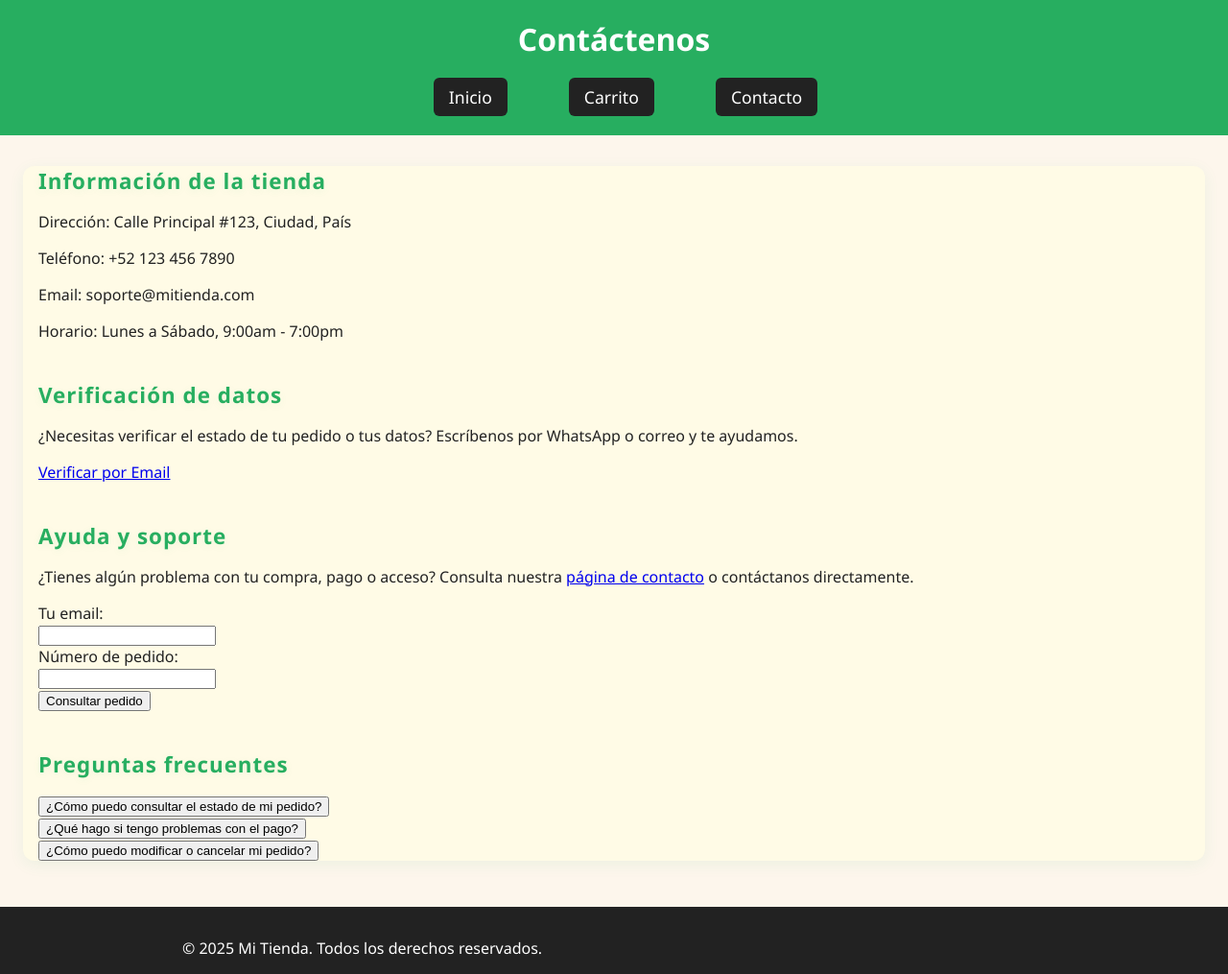
After one commit to exael2000/TiendaAbarrotesFlaskStripe, a Flask app: page /contacto in a window 1280 px wide. The commit adds this page. Shown: the whole page at 96% size. Run offline with Flask 3, Linux system fonts and the light colour scheme.

Commit message:
Agrega sección de preguntas frecuentes y mejora página de contacto

```diff
--- a/mi_tienda/app.py
+++ b/mi_tienda/app.py
@@ -2,6 +2,8 @@ import os
 import json
 from pathlib import Path
 from datetime import datetime
+import smtplib
+from email.message import EmailMessage
 
 from flask import (
     Flask, render_template, request, redirect, url_for,
@@ -366,9 +368,35 @@ def admin_new_product():
     return render_template("admin/new_product.html")
 
 
-@app.route("/ayuda")
-def ayuda():
-    return render_template("ayuda.html")
+@app.route("/contacto")
+def contacto():
+    return render_template("contacto.html", now=datetime.now())
+
+@app.route("/consultar-pedido", methods=["POST"])
+def consultar_pedido():
+    email = request.form.get("email")
+    pedido = request.form.get("pedido")
+    # Configura tu email y contraseña (usa variables de entorno en producción)
+    remitente = "tu_email@gmail.com"
+    password = "tu_contraseña"
+    destinatario = email
+    asunto = "Consulta de pedido"
+    mensaje = f"Hola, recibimos tu consulta sobre el pedido #{pedido}. Pronto te contactaremos con la información."
+
+    msg = EmailMessage()
+    msg.set_content(mensaje)
+    msg["Subject"] = asunto
+    msg["From"] = remitente
+    msg["To"] = destinatario
+
+    try:
+        with smtplib.SMTP_SSL("smtp.gmail.com", 465) as smtp:
+            smtp.login(remitente, password)
+            smtp.send_message(msg)
+        flash("Consulta enviada correctamente. Revisa tu correo.", "success")
+    except Exception as e:
+        flash(f"Error al enviar el correo: {e}", "error")
+    return redirect(url_for("contacto"))
 
 # ------------------------------
 # Main
--- a/mi_tienda/templates/cart.html
+++ b/mi_tienda/templates/cart.html
@@ -11,7 +11,7 @@
     <h1>Carrito de compras</h1>
     <nav>
       <a href="{{ url_for('index') }}">Inicio</a>
-      <a href="{{ url_for('ayuda') }}">Ayuda</a>
+      <a href="{{ url_for('contacto') }}">Contacto</a>
     </nav>
   </header>
   <main>
@@ -131,7 +131,7 @@ document.querySelectorAll('.remove-btn').forEach(function(btn) {
       </p>
       <p>
         Contacto: <a href="mailto:info@mitienda.com">info@mitienda.com</a> |
-        <a href="{{ url_for('ayuda') }}">Ayuda</a>
+        <a href="{{ url_for('contacto') }}">Contacto</a>
       </p>
     </div>
   </div>
--- /dev/null
+++ b/mi_tienda/templates/contacto.html
@@ -0,0 +1,86 @@
+<!DOCTYPE html>
+<html lang="es">
+<head>
+    <meta charset="UTF-8">
+    <title>Contáctenos | Mi Tienda</title>
+    <meta name="viewport" content="width=device-width, initial-scale=1.0">
+    <link rel="stylesheet" href="{{ url_for('static', filename='css/styles.css') }}">
+</head>
+<body>
+    <header>
+        <h1>Contáctenos</h1>
+        <nav>
+            <a href="{{ url_for('index') }}">Inicio</a>
+            <a href="{{ url_for('view_cart') }}">Carrito</a>
+            <a href="{{ url_for('contacto') }}">Contacto</a>
+        </nav>
+    </header>
+    <main>
+        <section>
+            <h2>Información de la tienda</h2>
+            <p>Dirección: Calle Principal #123, Ciudad, País</p>
+            <p>Teléfono: +52 123 456 7890</p>
+            <p>Email: soporte@mitienda.com</p>
+            <p>Horario: Lunes a Sábado, 9:00am - 7:00pm</p>
+        </section>
+        <section>
+            <h2>Verificación de datos</h2>
+            <p>¿Necesitas verificar el estado de tu pedido o tus datos? Escríbenos por WhatsApp o correo y te ayudamos.</p>
+            <a href="mailto:soporte@mitienda.com" class="btn">Verificar por Email</a>
+        </section>
+        <section>
+            <h2>Ayuda y soporte</h2>
+            <p>¿Tienes algún problema con tu compra, pago o acceso? Consulta nuestra <a href="{{ url_for('contacto') }}">página de contacto</a> o contáctanos directamente.</p>
+            <form method="POST" action="{{ url_for('consultar_pedido') }}">
+                <label for="email">Tu email:</label><br>
+                <input type="email" id="email" name="email" required><br>
+                <label for="pedido">Número de pedido:</label><br>
+                <input type="text" id="pedido" name="pedido" required><br>
+                <button type="submit" class="btn">Consultar pedido</button>
+            </form>
+        </section>
+        <!-- Preguntas frecuentes -->
+        <section>
+          <h2>Preguntas frecuentes</h2>
+          <div class="faq-list">
+            <div class="faq-item">
+              <button class="faq-question" type="button" onclick="toggleFaq(this)">
+                ¿Cómo puedo consultar el estado de mi pedido?
+              </button>
+              <div class="faq-answer" style="display:none;">
+                Puedes consultar el estado de tu pedido usando el formulario de esta página. Ingresa tu email y número de pedido y recibirás la información por correo.
+              </div>
+            </div>
+            <div class="faq-item">
+              <button class="faq-question" type="button" onclick="toggleFaq(this)">
+                ¿Qué hago si tengo problemas con el pago?
+              </button>
+              <div class="faq-answer" style="display:none;">
+                Si tienes problemas con el pago, contáctanos usando el formulario de soporte o escribe a <a href="mailto:soporte@mitienda.com">soporte@mitienda.com</a>.
+              </div>
+            </div>
+            <div class="faq-item">
+              <button class="faq-question" type="button" onclick="toggleFaq(this)">
+                ¿Cómo puedo modificar o cancelar mi pedido?
+              </button>
+              <div class="faq-answer" style="display:none;">
+                Para modificar o cancelar tu pedido, comunícate con nosotros lo antes posible por email o WhatsApp. Indica tu número de pedido y los cambios que deseas realizar.
+              </div>
+            </div>
+            <!-- Agrega más preguntas aquí -->
+          </div>
+        </section>
+    </main>
+    <footer class="main-footer">
+        <div class="footer-content">
+            <span>&copy; {{ now.year }} Mi Tienda. Todos los derechos reservados.</span>
+        </div>
+    </footer>
+    <script>
+    function toggleFaq(btn) {
+      var answer = btn.nextElementSibling;
+      answer.style.display = (answer.style.display === "none" || answer.style.display === "") ? "block" : "none";
+    }
+    </script>
+</body>
+</html>
--- a/mi_tienda/templates/index.html
+++ b/mi_tienda/templates/index.html
@@ -15,7 +15,7 @@
       <nav class="main-nav">
         <a href="{{ url_for('index') }}" class="nav-btn">Inicio</a>
         <a href="{{ url_for('view_cart') }}" class="nav-btn">Carrito</a>
-        <a href="{{ url_for('ayuda') }}" class="nav-btn">Ayuda</a>
+        <a href="{{ url_for('contacto') }}" class="nav-btn">Contacto</a>
       </nav>
     </div>
   </header>
@@ -64,7 +64,7 @@
         </p>
         <p>
           Contacto: <a href="mailto:info@mitienda.com">info@mitienda.com</a> |
-          <a href="{{ url_for('ayuda') }}">Ayuda</a>
+          <a href="{{ url_for('contacto') }}">Contacto</a>
         </p>
       </div>
     </div>
```
Also changed, not shown: mi_tienda/templates/ayuda.html (deleted, +0 -13 lines).
